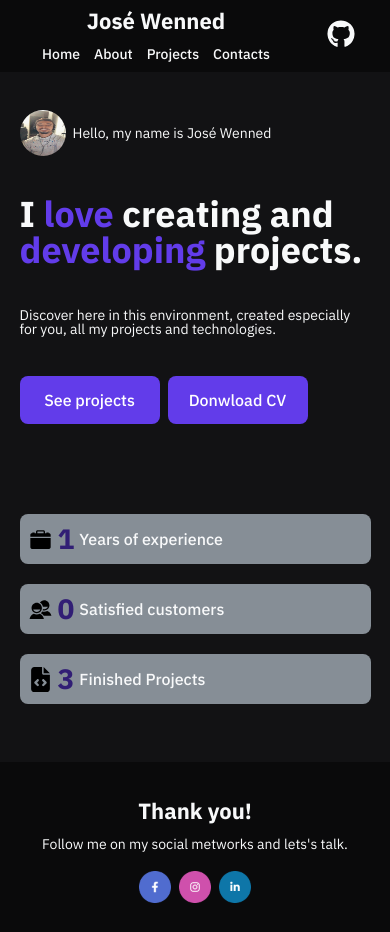
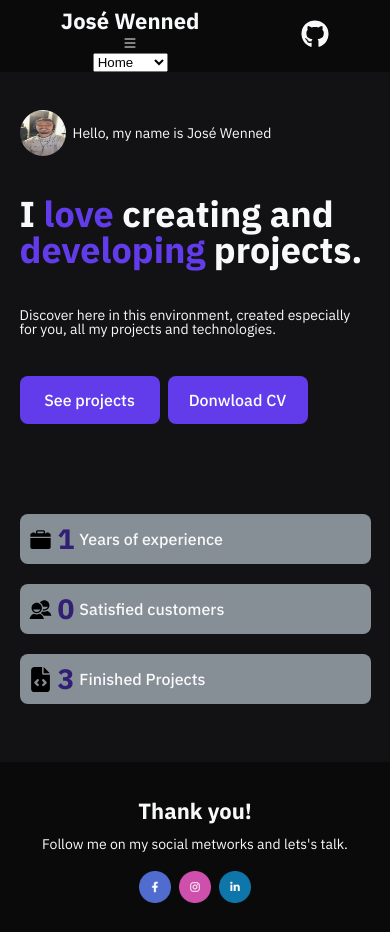
Before and after one commit to Kenzie-Academy-Brasil-Developers/Entrega---Portf-lio-de-Sucesso-JoseWenned, a React (Vite) app: page / in a window 390 px wide. Built offline with nearby package versions, Linux system fonts and the light colour scheme.

Commit message:
feat: created select with icons react

```diff
--- a/package.json
+++ b/package.json
@@ -27,6 +27,6 @@
     "eslint-plugin-react-hooks": "^4.6.0",
     "eslint-plugin-react-refresh": "^0.4.5",
     "typescript": "^5.2.2",
-    "vite": "^5.1.4"
+    "vite": "^5.2.6"
   }
 }
--- a/src/Components/Header/header.component.tsx
+++ b/src/Components/Header/header.component.tsx
@@ -1,6 +1,7 @@
 import { Link } from "react-router-dom"
 import style from "./style.module.scss"
 import { FaGithub } from "react-icons/fa";
+import { BsList } from "react-icons/bs";
 
 export const Header = () => {
 
@@ -12,12 +13,14 @@ export const Header = () => {
 
                     <h1 className={style.titleName}>José Wenned</h1>
 
-                    <div className={style.containerNavigate}>
-                        <Link className={style.titleNavigate} to="/">Home</Link>
-                        <Link className={style.titleNavigate} to="/AboutMePage">About</Link>
-                        <Link className={style.titleNavigate} to="/ProjectsPage">Projects</Link>
-                        <Link className={style.titleNavigate} to="/ContactsPage">Contacts</Link>
-                    </div>
+                    < BsList className={style.iconList}/>
+
+                    <select id="navigate" name="slecione navegação">
+                        <option><Link className={style.titleNavigate} to="/">Home</Link></option>
+                        <option><Link className={style.titleNavigate} to="/AboutMePage">About</Link></option>
+                        <option><Link className={style.titleNavigate} to="/ProjectsPage">Projects</Link></option>
+                        <option><Link className={style.titleNavigate} to="/ContactsPage">Contacts</Link></option>
+                    </select>
 
                     <a href="https://github.com/JoseWenned" target="blank"><FaGithub className={style.imageGitHub}/></a>
 
--- a/src/Components/Header/style.module.scss
+++ b/src/Components/Header/style.module.scss
@@ -17,24 +17,6 @@
 
     margin: 0 10px;
 
-}
-
-@media screen and (max-width: 450px) {
-    .containerHeader{
-        display: flex;
-        flex-direction: column;
-    }
-
-    .titleName {
-        margin-top: 10px;
-    }
-
-    .imageGitHub{
-        margin-top: 20px;
-    }
-    .containerNavigate{
-        margin-bottom: 10px;
-    }
 }
 
 .titleName {
@@ -70,6 +52,13 @@
 
 }
 
+.iconList {
+
+    color: var(--color-gray-0);
+    background-color: var(--color-gray-5);
+
+}
+
 .imageGitHub {
 
     background-color: var(--color-gray-5);
@@ -96,3 +85,21 @@
     background-color: var(--color-gray-4);
     color: var(--color-gray-3);
 }
+
+@media screen and (max-width: 450px) {
+    .containerHeader{
+        display: flex;
+        flex-direction: column;
+    }
+
+    .titleName {
+        margin-top: 10px;
+    }
+
+    .imageGitHub{
+        margin-top: 20px;
+    }
+    .containerNavigate{
+        margin-bottom: 10px;
+    }
+}
```
Also changed, not shown: 1 other file (tests, documents, lock files or other folders).
